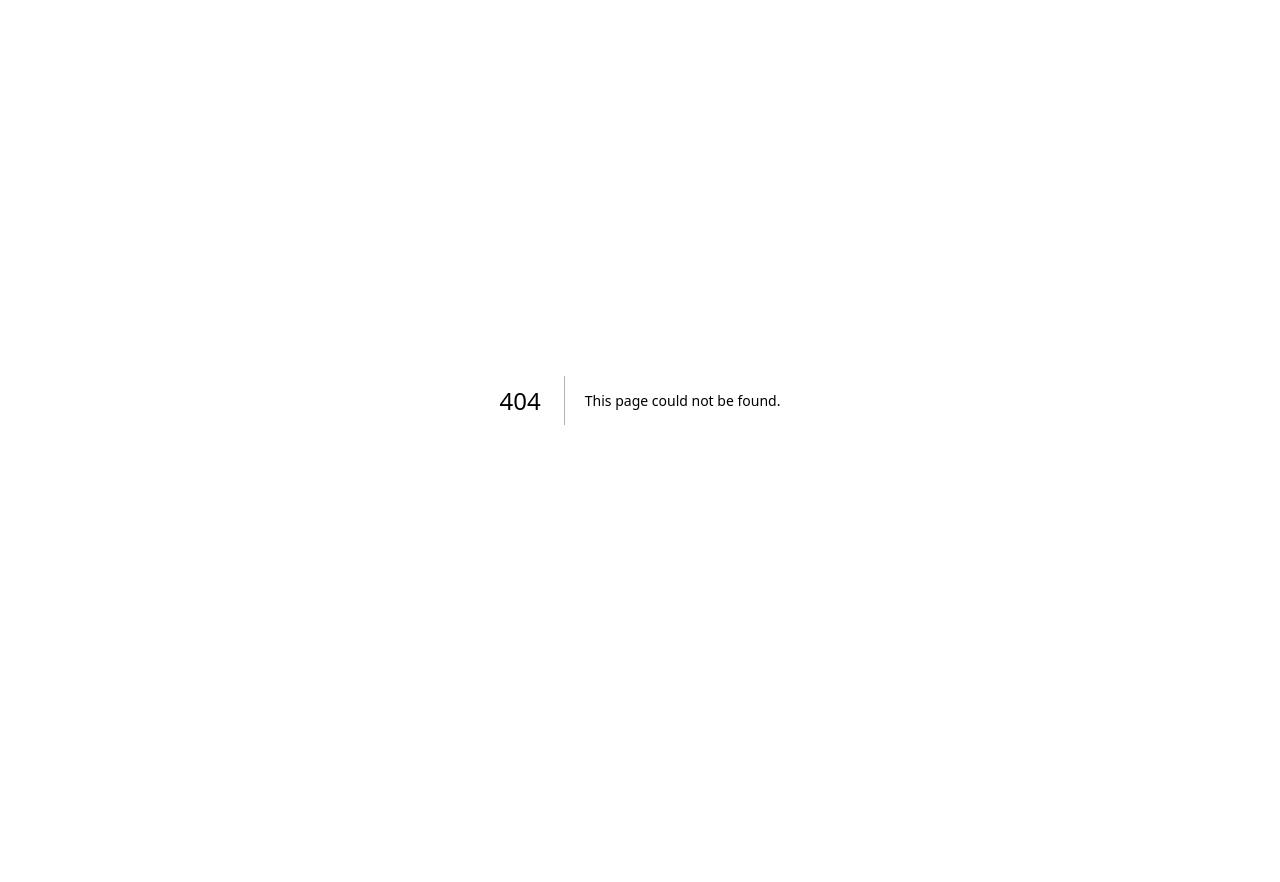
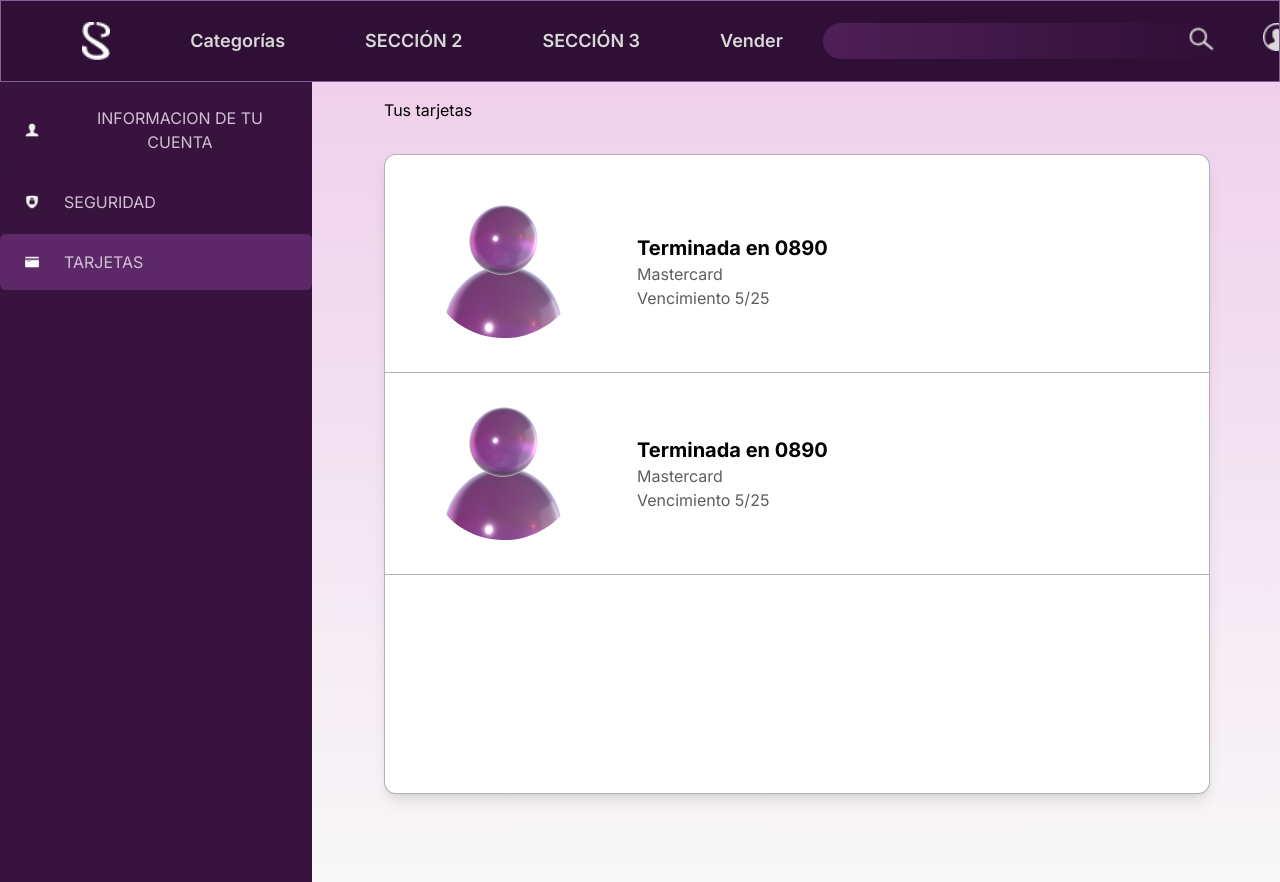
Before and after one commit to santiagoservera/sunfiEcommerce, a Next.js app: page /profile/cards in a window 1280 px wide. Before the commit this address had no page. Before the commit the page ends 800 px from the top, so only its background shows below. Built offline with nearby package versions, Linux system fonts and the light colour scheme.

Commit message:
creation of routes and profile components

```diff
--- /dev/null
+++ b/src/app/profile/account/page.tsx
@@ -0,0 +1,16 @@
+import Image from 'next/image';
+
+//Components
+
+import { Account } from '@/components/Account';
+import { Navbar } from '@/components/Navbar';
+import { AsideProfile } from '@/components/profile/AsideProfile';
+
+export default function page() {
+  return (
+    <>
+      <Navbar></Navbar>
+      <AsideProfile></AsideProfile>
+    </>
+  );
+}
--- /dev/null
+++ b/src/app/profile/cards/page.tsx
@@ -0,0 +1,14 @@
+//Components
+
+import { Account } from '@/components/Account';
+import { Navbar } from '@/components/Navbar';
+import { AsideProfile } from '@/components/profile/AsideProfile';
+
+export default function page() {
+  return (
+    <>
+      <Navbar></Navbar>
+      <AsideProfile></AsideProfile>
+    </>
+  );
+}
--- /dev/null
+++ b/src/app/profile/page.tsx
@@ -0,0 +1,18 @@
+'use client';
+import { useRouter } from 'next/navigation';
+import { useEffect } from 'react';
+
+export default function page() {
+  const router = useRouter();
+
+  //function to redirect to the account page
+
+  useEffect(() => {
+    const redirect = async () => {
+      await router.push('/profile/account');
+    };
+    redirect();
+  }, []);
+
+  return <></>;
+}
--- /dev/null
+++ b/src/app/profile/security/page.tsx
@@ -0,0 +1,13 @@
+//Components
+
+import { Navbar } from '@/components/Navbar';
+import { AsideProfile } from '@/components/profile/AsideProfile';
+
+export default function page() {
+  return (
+    <>
+      <Navbar></Navbar>
+      <AsideProfile></AsideProfile>
+    </>
+  );
+}
--- /dev/null
+++ b/src/components/profile/AsideProfile.tsx
@@ -0,0 +1,90 @@
+'use client';
+import React from 'react';
+import Image from 'next/image';
+import { useRouter } from 'next/navigation';
+import { usePathname } from 'next/navigation';
+//Images
+import customerPic from '../../../public/Customer.png';
+import securityPic from '../../../public/Security Shield.png';
+import magneticCardPic from '../../../public/Magnetic Card.png';
+//Components
+import { Account } from '@/components/Account';
+import { Security } from '@/components/profile/Security';
+import { Cards } from '@/components/profile/Cards';
+
+export const AsideProfile = () => {
+  const router = useRouter();
+  const currentRoute = usePathname();
+  const isActive = (path: any) => currentRoute === path;
+  //function to edit hover:buttons on paths
+  const buttonClasses = (path: any) => `
+  flex items-center mx-0 my-0 rounded-md p-4 transition duration-300
+  ${
+    isActive(path) ? 'bg-[#7637839C] ' : 'bg-[#37133E]'
+  } hover:bg-[#7637839C] cursor-pointer gap-2
+`;
+
+  //function to render the components depending on paths
+  const renderProfileContent = () => {
+    switch (currentRoute) {
+      case '/profile/account':
+        return <Account />;
+      case '/profile/security':
+        return <Security />;
+      case '/profile/cards':
+        return <Cards />;
+    }
+  };
+
+  return (
+    <>
+      <div className="container-profile overflow-auto flex justify-between bg-gradient-to-b from-[#EFD0EC] to-[#F8F8F8] w-full min-h-screen">
+        <aside className="bg-[#37133E] lg:w-1/4  my-0 text-[#D1C0D4] flex flex-col gap-1 text-center">
+          <button
+            type="button"
+            onClick={() => router.push('/profile/account')}
+            className={buttonClasses('/profile/account') + 'mt-2'}
+          >
+            <Image
+              src={customerPic}
+              alt="Info de la cuenta"
+              className="w-4 h-4 mr-4 ml-2"
+            />
+            INFORMACION DE TU CUENTA
+          </button>
+
+          <button
+            type="button"
+            onClick={() => router.push('/profile/security')}
+            className={buttonClasses('/profile/security')}
+          >
+            <Image
+              src={securityPic}
+              alt="Seguridad"
+              className="w-4 h-4 mr-4 ml-2"
+            />
+            SEGURIDAD
+          </button>
+          {/* routerLink="/ecommerce/profile/cards" routerLinkActive="bg-[#7637839C]" */}
+          <button
+            type="button"
+            onClick={() => router.push('/profile/cards')}
+            className={buttonClasses('/profile/cards')}
+          >
+            <Image
+              src={magneticCardPic}
+              alt="Seguridad"
+              className="w-4 h-4 mr-4 ml-2"
+            />
+            TARJETAS
+          </button>
+        </aside>
+
+        <div className="w-9/12 m-4 ">
+          {renderProfileContent()}
+          {/* <router-outlet></router-outlet> */}
+        </div>
+      </div>
+    </>
+  );
+};
--- /dev/null
+++ b/src/components/profile/Cards.tsx
@@ -0,0 +1,69 @@
+import React from 'react';
+import Image from 'next/image';
+
+//Images
+import Group232Pic from '../../../public/Group 225.png';
+import pinkCard from '../../../public/pink bank card.png';
+export const Cards = () => {
+  return (
+    <>
+      <div className="pl-4 w-11/12 ml-10 mr-4 h-5/6">
+        <div>
+          <h2>Tus tarjetas</h2>
+        </div>
+        <div className="bg-white border border-opacity-30 border-black shadow-lg py-4 rounded-xl mt-8 mr-4 h-full">
+          <div className="bg-white border-b border-opacity-30 border-black p-4 flex items-center mt-0 mr-full h-2/6">
+            <div className="relative w-auto h-auto p-0 my-6 ml-10 mr-12">
+              <Image
+                src={Group232Pic}
+                className="w-full h-full object-cover"
+                alt="Group-img"
+              />
+
+              <div className="absolute bottom-8 left-0 w-full">
+                <Image src={pinkCard} alt="Superpuesta" className="px-6 py-0" />
+              </div>
+            </div>
+
+            <div className="p-0">
+              <div className="mb-0 ml-6">
+                <h2 className="text-xl font-bold mb-0">Terminada en 0890</h2>
+              </div>
+              <div className="mt-0 ml-6">
+                <p className="p-0 text-[#5D5D5D]">Mastercard</p>
+              </div>
+              <div className="mt-0 ml-6">
+                <p className="p-0 text-[#5D5D5D]">Vencimiento 5/25</p>
+              </div>
+            </div>
+          </div>
+          <div className="bg-white border-b border-opacity-30 border-black p-4 flex items-center mt-0 mr-full h-2/6">
+            <div className="relative w-auto h-auto p-0 my-6 ml-10 mr-12">
+              <Image
+                src={Group232Pic}
+                alt="Fondo-img"
+                className="w-full h-full object-cover"
+              />
+
+              <div className="absolute bottom-8 left-0 w-full">
+                <Image src={pinkCard} alt="Superpuesta" className="px-6 py-0" />
+              </div>
+            </div>
+
+            <div className="p-0">
+              <div className="mb-0 ml-6">
+                <h2 className="text-xl font-bold mb-0">Terminada en 0890</h2>
+              </div>
+              <div className="mt-0 ml-6">
+                <p className="p-0 text-[#5D5D5D]">Mastercard</p>
+              </div>
+              <div className="mt-0 ml-6">
+                <p className="p-0 text-[#5D5D5D]">Vencimiento 5/25</p>
+              </div>
+            </div>
+          </div>
+        </div>
+      </div>
+    </>
+  );
+};
```
Also changed, not shown: public/Magnetic Card.png (added), public/pink bank card.png (added), src/components/profile/Security.tsx (renamed from src/components/Security.tsx).
